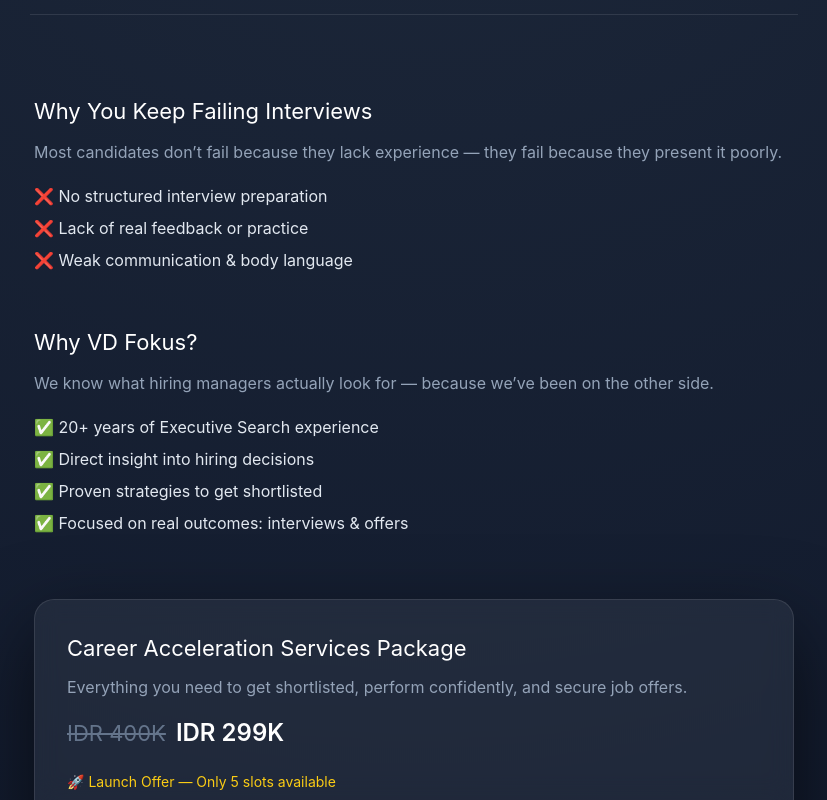
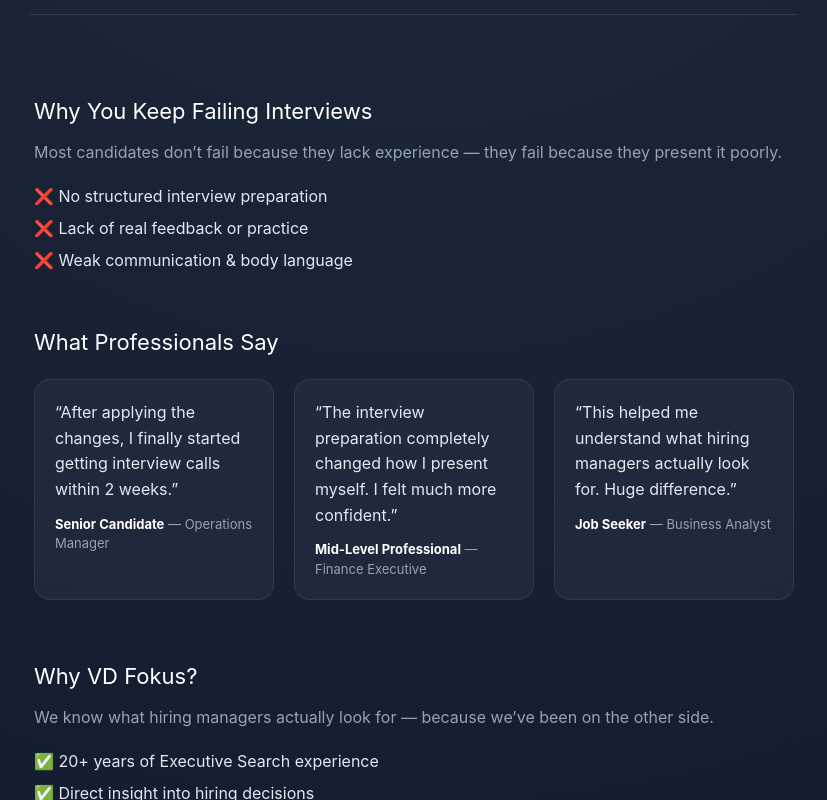
Before and after one commit to Ramzyjof/vd-fokus-landing, a Next.js app: page / in a window 1280 px wide. Shown: the part 430-1230 px from the top of the page, without its empty margins (226-1053 px from the left). Built offline with nearby package versions, Linux system fonts and the light colour scheme.

Commit message:
add testimonial section

```diff
--- a/app/page.tsx
+++ b/app/page.tsx
@@ -114,6 +114,65 @@
             <li>❌ Weak communication & body language</li>
           </ul>
         </div>
+        {/* TESTIMONIALS */}
+<div style={{ marginBottom: "60px" }}>
+  <h2 style={{ fontSize: "22px", marginBottom: "20px" }}>
+    What Professionals Say
+  </h2>
+
+  <div
+    style={{
+      display: "grid",
+      gridTemplateColumns: "repeat(auto-fit, minmax(240px, 1fr))",
+      gap: "20px"
+    }}
+  >
+    {[
+      {
+        text: "After applying the changes, I finally started getting interview calls within 2 weeks.",
+        name: "Senior Candidate",
+        role: "Operations Manager"
+      },
+      {
+        text: "The interview preparation completely changed how I present myself. I felt much more confident.",
+        name: "Mid-Level Professional",
+        role: "Finance Executive"
+      },
+      {
+        text: "This helped me understand what hiring managers actually look for. Huge difference.",
+        name: "Job Seeker",
+        role: "Business Analyst"
+      }
+    ].map((t, i) => (
+      <div
+        key={i}
+        style={{
+          padding: "20px",
+          borderRadius: "16px",
+          background: "rgba(255,255,255,0.04)",
+          border: "1px solid rgba(255,255,255,0.08)",
+          transition: "all 0.3s ease"
+        }}
+        onMouseEnter={(e) => {
+          e.currentTarget.style.transform = "translateY(-5px)";
+          e.currentTarget.style.background = "rgba(255,255,255,0.08)";
+        }}
+        onMouseLeave={(e) => {
+          e.currentTarget.style.transform = "translateY(0)";
+          e.currentTarget.style.background = "rgba(255,255,255,0.04)";
+        }}
+      >
+        <p style={{ color: "#e2e8f0", marginBottom: "12px", lineHeight: "1.6" }}>
+          “{t.text}”
+        </p>
+
+        <div style={{ fontSize: "13px", color: "#94a3b8" }}>
+          <strong style={{ color: "#fff" }}>{t.name}</strong> — {t.role}
+        </div>
+      </div>
+    ))}
+  </div>
+</div>
 {/* WHY VD FOKUS */}
 <div
   style={{
```
